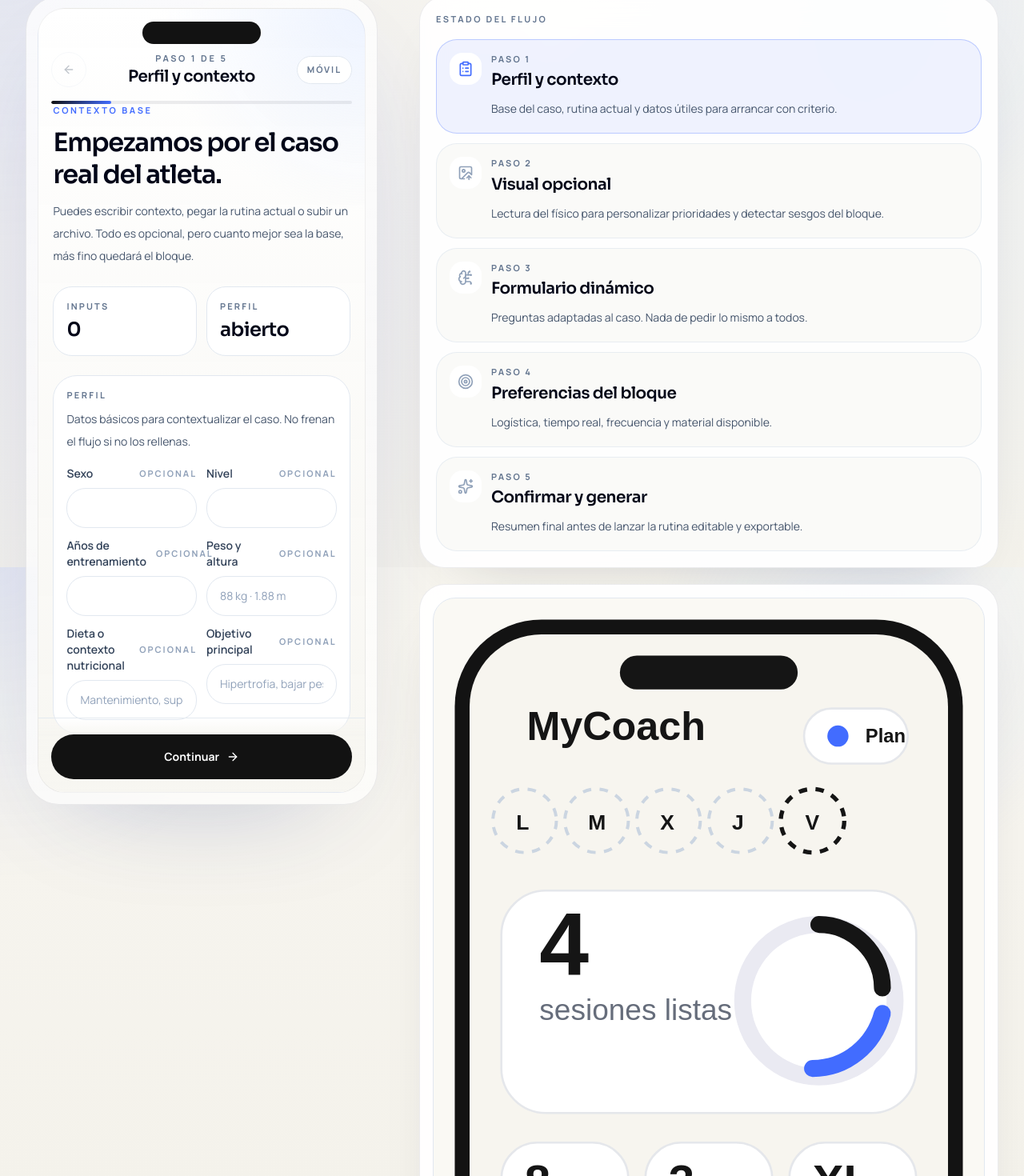
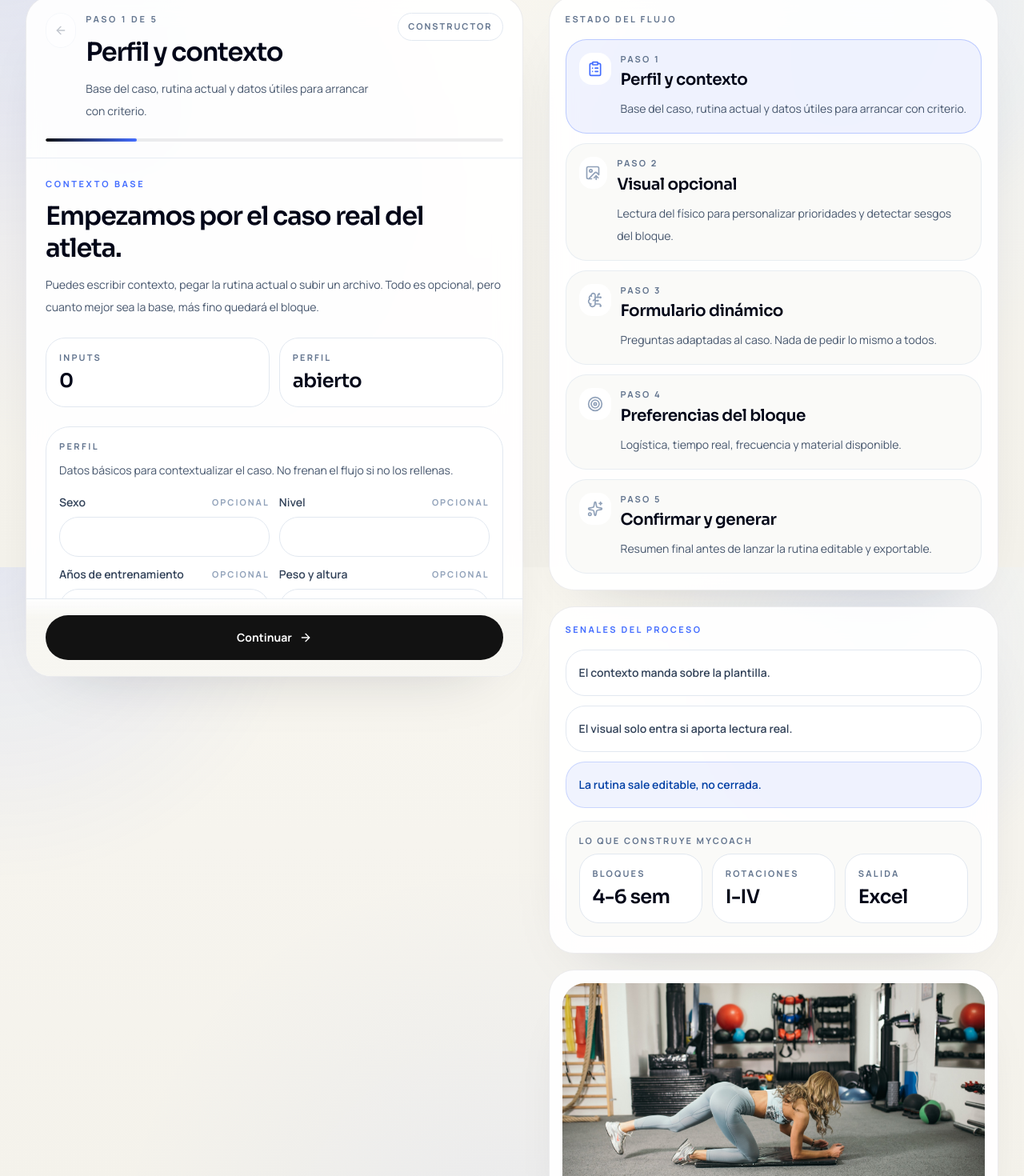
Before and after one commit to vicalbahaca/MyCoach, a Next.js app: page /plan in a window 1280 px wide. Shown: the part 91-1561 px from the top of the page at 80% size. Built offline with nearby package versions, Linux system fonts and the light colour scheme.

Commit message:
Remove generic phone mockups

```diff
--- a/src/components/landing-page.tsx
+++ b/src/components/landing-page.tsx
@@ -13,7 +13,7 @@ import {
   TableProperties,
 } from "lucide-react";
 
-import { generatedVisuals, landingPhotos } from "@/lib/visual-assets";
+import { landingPhotos } from "@/lib/visual-assets";
 
 const pillars = [
   {
@@ -129,28 +129,72 @@ export function LandingPage() {
                   src={landingPhotos[1].src}
                   width={1800}
                 />
+                <div className="absolute inset-0 bg-gradient-to-t from-[#1a1c1b]/18 via-transparent to-transparent" />
 
-                <div className="absolute -right-3 top-10 w-[48%] rounded-[2rem] border-[6px] border-[#5b6371] bg-[#1a1c1b] p-2 shadow-[0_20px_40px_-10px_rgba(26,28,27,0.06)] md:-right-8">
-                  <div className="overflow-hidden rounded-[1.5rem] bg-white">
-                    <Image
-                      alt="Interfaz móvil premium de MyCoach"
-                      className="h-full w-full object-cover"
-                      height={980}
-                      src={generatedVisuals.phoneHero}
-                      width={520}
-                    />
+                <div className="absolute -right-3 top-10 w-[54%] rounded-[2rem] border border-white/80 bg-[#f9f9f7]/92 p-5 shadow-[0_20px_40px_-10px_rgba(26,28,27,0.12)] backdrop-blur md:-right-8 md:p-6">
+                  <div className="mb-4 flex items-center justify-between gap-3">
+                    <div>
+                      <p className="text-[11px] font-extrabold uppercase tracking-[0.24em] text-[#0050cc]">
+                        Rutina lista
+                      </p>
+                      <h3 className="mt-2 font-display text-2xl font-bold tracking-[-0.04em] text-[#1b1b1b]">
+                        Bloque superior
+                      </h3>
+                    </div>
+                    <div className="rounded-full bg-[#eef3ff] px-3 py-2 text-[11px] font-bold uppercase tracking-[0.2em] text-[#003fa4]">
+                      Excel editable
+                    </div>
+                  </div>
+                  <div className="grid gap-3 sm:grid-cols-3">
+                    {[
+                      { label: "sesiones", value: "4" },
+                      { label: "focos", value: "3" },
+                      { label: "ajustes", value: "RIR" },
+                    ].map((item) => (
+                      <div className="rounded-[1.5rem] border border-slate-200 bg-white px-4 py-4" key={item.label}>
+                        <div className="font-display text-3xl font-extrabold tracking-[-0.05em] text-[#1b1b1b]">
+                          {item.value}
+                        </div>
+                        <div className="mt-1 text-xs font-semibold uppercase tracking-[0.18em] text-slate-500">
+                          {item.label}
+                        </div>
+                      </div>
+                    ))}
+                  </div>
+                  <div className="mt-4 rounded-[1.5rem] border border-slate-200 bg-white px-4 py-4">
+                    <div className="text-[11px] font-bold uppercase tracking-[0.2em] text-slate-500">
+                      Ultima accion
+                    </div>
+                    <p className="mt-2 text-sm leading-6 text-slate-700">
+                      Rutina exportada y lista para editar segun material, molestias o feedback.
+                    </p>
                   </div>
                 </div>
 
-                <div className="absolute -left-6 bottom-10 hidden w-[46%] rounded-[2rem] border-[6px] border-[#5b6371] bg-[#1a1c1b] p-2 shadow-[0_20px_40px_-10px_rgba(26,28,27,0.06)] md:block">
-                  <div className="overflow-hidden rounded-[1.5rem] bg-white">
-                    <Image
-                      alt="Visual de progreso y métricas de MyCoach"
-                      className="h-full w-full object-cover"
-                      height={980}
-                      src={generatedVisuals.phoneRoutine}
-                      width={520}
-                    />
+                <div className="absolute -left-6 bottom-10 hidden w-[48%] rounded-[2rem] border border-white/80 bg-white/94 p-5 shadow-[0_20px_40px_-10px_rgba(26,28,27,0.12)] backdrop-blur md:block">
+                  <div className="mb-4 flex items-center gap-3">
+                    <div className="flex h-12 w-12 items-center justify-center rounded-[1.25rem] bg-[#eef3ff] text-[#0050cc]">
+                      <LineChart className="h-6 w-6" />
+                    </div>
+                    <div>
+                      <p className="text-[11px] font-extrabold uppercase tracking-[0.22em] text-slate-500">
+                        Diagnostico
+                      </p>
+                      <h3 className="font-display text-xl font-bold tracking-[-0.04em] text-[#1b1b1b]">
+                        Lectura del caso
+                      </h3>
+                    </div>
+                  </div>
+                  <div className="space-y-3">
+                    <div className="rounded-full bg-[#f2f3f6] px-4 py-3 text-sm font-semibold text-slate-700">
+                      Pecho clavicular y dorsales como prioridad.
+                    </div>
+                    <div className="rounded-full bg-[#f2f3f6] px-4 py-3 text-sm font-semibold text-slate-700">
+                      Frecuencia 4 y control de fatiga como base.
+                    </div>
+                    <div className="rounded-full bg-[#eef3ff] px-4 py-3 text-sm font-semibold text-[#003fa4]">
+                      Cambios de ejercicio y exportacion sin rehacer el bloque.
+                    </div>
                   </div>
                 </div>
               </div>
--- a/src/components/routine-builder.tsx
+++ b/src/components/routine-builder.tsx
@@ -43,7 +43,6 @@ import type {
   RoutinePlan,
 } from "@/lib/types";
 import {
-  editorialMockups,
   generatedVisuals,
   getExerciseVisual,
   landingPhotos,
@@ -701,13 +700,11 @@ export function RoutineBuilder() {
           </div>
         ) : null}
 
-        <div className="grid gap-8 lg:grid-cols-[minmax(0,460px)_minmax(0,1fr)] lg:items-start">
-          <div className="mx-auto w-full max-w-[440px] lg:mx-0">
-            <div className="phone-shell">
-              <div className="phone-screen">
-                <div className="px-4 pt-4">
-                  <div className="phone-status" />
-                  <div className="mt-2 flex items-center justify-between gap-3">
+        <div className="grid gap-8 lg:grid-cols-[minmax(0,1.05fr)_minmax(340px,0.95fr)] lg:items-start">
+          <section className="soft-card overflow-hidden">
+            <div className="border-b border-slate-200/80 px-5 py-5 sm:px-6">
+              <div className="flex items-start justify-between gap-4">
+                <div className="flex items-start gap-3">
                   <button
                     className={`inline-flex h-11 w-11 items-center justify-center rounded-full border border-slate-200 bg-white text-slate-700 transition ${
                       step === 1 ? "pointer-events-none opacity-30" : "hover:border-[rgba(66,108,255,0.3)]"
@@ -717,24 +714,29 @@ export function RoutineBuilder() {
                   >
                     <ArrowLeft className="h-4 w-4" />
                   </button>
-                    <div className="text-center">
+                  <div>
                     <div className="text-[11px] font-bold uppercase tracking-[0.24em] text-slate-500">
                       Paso {step} de {STEP_META.length}
                     </div>
-                      <div className="font-display text-xl font-semibold tracking-tight text-slate-950">
+                    <div className="mt-2 font-display text-[2rem] font-semibold tracking-[-0.04em] text-slate-950">
                       {currentMeta.title}
                     </div>
-                    </div>
-                    <div className="rounded-full border border-slate-200 bg-white px-3 py-2 text-[11px] font-bold uppercase tracking-[0.18em] text-slate-500">
-                      móvil
-                    </div>
-                  </div>
-                  <div className="mt-4 progress-rail">
+                    <p className="mt-2 max-w-2xl text-sm leading-7 text-slate-600">
+                      {currentMeta.blurb}
+                    </p>
+                  </div>
+                </div>
+                <div className="hidden rounded-full border border-slate-200 bg-white px-3 py-2 text-[11px] font-bold uppercase tracking-[0.18em] text-slate-500 sm:block">
+                  Constructor
+                </div>
+              </div>
+              <div className="mt-5 progress-rail">
                 <div className="progress-fill" style={{ width: progressWidth }} />
               </div>
             </div>
 
-                <div className="phone-scroll thin-scrollbar pt-5">
+            <div className="thin-scrollbar max-h-[calc(100vh-250px)] overflow-y-auto px-5 py-6 sm:px-6">
+              <div className="space-y-6">
                   {step === 1 ? (
                     <div className="space-y-6">
                       <StepIntro
@@ -1018,15 +1020,54 @@ export function RoutineBuilder() {
                         text="En el siguiente paso MyCoach crea la rutina final, activa el workspace editable y deja el bloque listo para exportar a Excel."
                       />
 
-                      <div className="rounded-[30px] border border-slate-200 bg-white p-4">
-                        <div className="overflow-hidden rounded-[24px] border border-slate-200 bg-[#faf9f4]">
-                          <Image
-                            alt="Vista previa del resultado final de la rutina"
-                            className="h-auto w-full"
-                            height={980}
-                            src={generatedVisuals.phoneRoutine}
-                            width={520}
-                          />
+                      <div className="rounded-[30px] border border-slate-200 bg-white p-5">
+                        <div className="mb-4 flex items-center justify-between gap-3">
+                          <div>
+                            <div className="text-[11px] font-bold uppercase tracking-[0.2em] text-[var(--primary)]">
+                              Resultado esperado
+                            </div>
+                            <div className="mt-2 font-display text-2xl font-semibold tracking-[-0.04em] text-slate-950">
+                              Rutina editable y exportable
+                            </div>
+                          </div>
+                          <div className="rounded-full bg-[#eef3ff] px-3 py-2 text-[11px] font-bold uppercase tracking-[0.18em] text-[#003fa4]">
+                            Sin mockups
+                          </div>
+                        </div>
+                        <div className="grid gap-3 md:grid-cols-[1.1fr_0.9fr]">
+                          <div className="rounded-[24px] border border-slate-200 bg-[#fafaf8] p-4">
+                            <div className="mb-3 text-[11px] font-bold uppercase tracking-[0.2em] text-slate-500">
+                              Estructura
+                            </div>
+                            <div className="space-y-3">
+                              {["Dia 1 · Upper A", "Dia 2 · Lower A", "Dia 3 · Upper B"].map((item) => (
+                                <div
+                                  className="rounded-[18px] border border-slate-200 bg-white px-4 py-3 text-sm font-semibold text-slate-800"
+                                  key={item}
+                                >
+                                  {item}
+                                </div>
+                              ))}
+                            </div>
+                          </div>
+                          <div className="space-y-3">
+                            <div className="rounded-[24px] border border-slate-200 bg-white p-4">
+                              <div className="font-display text-4xl font-extrabold tracking-[-0.05em] text-slate-950">
+                                4
+                              </div>
+                              <div className="mt-1 text-xs font-semibold uppercase tracking-[0.18em] text-slate-500">
+                                sesiones listas
+                              </div>
+                            </div>
+                            <div className="rounded-[24px] border border-slate-200 bg-white p-4">
+                              <div className="text-[11px] font-bold uppercase tracking-[0.2em] text-slate-500">
+                                Incluye
+                              </div>
+                              <p className="mt-2 text-sm leading-6 text-slate-700">
+                                rotaciones, RIR, cambios de ejercicio, notas y exportacion a Excel.
+                              </p>
+                            </div>
+                          </div>
                         </div>
                       </div>
 
@@ -1081,9 +1122,10 @@ export function RoutineBuilder() {
                     </div>
                   ) : null}
                 </div>
-
-                <div className="absolute inset-x-0 bottom-0 border-t border-slate-200/90 bg-[linear-gradient(180deg,rgba(247,246,241,0),rgba(247,246,241,0.95)_24%,rgba(247,246,241,0.98)_100%)] px-4 pb-4 pt-5">
-                  <PhoneFooter
+              </div>
+
+            <div className="border-t border-slate-200/90 bg-[linear-gradient(180deg,rgba(247,246,241,0),rgba(247,246,241,0.92)_24%,rgba(247,246,241,0.98)_100%)] px-5 pb-5 pt-5 sm:px-6">
+              <BuilderFooter
                 backLabel={step > 1 ? "Atrás" : undefined}
                 nextDisabled={isAnalyzing || isGenerating}
                 nextIcon={
@@ -1118,9 +1160,7 @@ export function RoutineBuilder() {
                 }}
               />
             </div>
-              </div>
-            </div>
-          </div>
+          </section>
 
           <aside className="space-y-5 lg:sticky lg:top-6">
             <article className="soft-card p-5">
@@ -1172,15 +1212,37 @@ export function RoutineBuilder() {
               </div>
             </article>
 
-            <article className="soft-card overflow-hidden p-4">
-              <div className="overflow-hidden rounded-[28px] border border-slate-200 bg-[#faf9f4]">
-                <Image
-                  alt="Mockup editorial del producto MyCoach"
-                  className="h-auto w-full"
-                  height={980}
-                  src={editorialMockups[Math.min(step - 1, editorialMockups.length - 1)]}
-                  width={520}
-                />
+            <article className="soft-card p-5">
+              <div className="mb-4 text-[11px] font-bold uppercase tracking-[0.22em] text-[var(--primary)]">
+                Senales del proceso
+              </div>
+              <div className="grid gap-3">
+                {[
+                  "El contexto manda sobre la plantilla.",
+                  "El visual solo entra si aporta lectura real.",
+                  "La rutina sale editable, no cerrada.",
+                ].map((item, index) => (
+                  <div
+                    className={`rounded-[24px] border px-4 py-4 text-sm font-semibold leading-6 ${
+                      index === 2
+                        ? "border-[rgba(66,108,255,0.22)] bg-[rgba(66,108,255,0.08)] text-[#003fa4]"
+                        : "border-slate-200 bg-white text-slate-700"
+                    }`}
+                    key={item}
+                  >
+                    {item}
+                  </div>
+                ))}
+              </div>
+              <div className="mt-4 rounded-[24px] border border-slate-200 bg-[#fafaf8] p-4">
+                <div className="mb-2 text-[11px] font-bold uppercase tracking-[0.2em] text-slate-500">
+                  Lo que construye MyCoach
+                </div>
+                <div className="grid gap-3 sm:grid-cols-3">
+                  <MiniStat label="bloques" value="4-6 sem" />
+                  <MiniStat label="rotaciones" value="I-IV" />
+                  <MiniStat label="salida" value="Excel" />
+                </div>
               </div>
             </article>
 
@@ -1622,7 +1684,7 @@ function QuestionField({
   );
 }
 
-function PhoneFooter({
+function BuilderFooter({
   backLabel,
   nextLabel,
   onBack,
--- a/src/lib/visual-assets.ts
+++ b/src/lib/visual-assets.ts
@@ -4,9 +4,6 @@ export const generatedVisuals = {
   routineMachine: "/generated/routine-export-machine.svg",
   bodyScan: "/generated/body-scan-analysis.svg",
   mesocycleGraph: "/generated/mesocycle-progress.svg",
-  phoneHero: "/generated/phone-hero-overview.svg",
-  phoneOnboarding: "/generated/phone-onboarding.svg",
-  phoneRoutine: "/generated/phone-routine.svg",
   loader: "/generated/loader-orbit.svg",
 } as const;
 
@@ -38,12 +35,6 @@ export const landingPhotos = [
   photoLibrary.bodybuilder,
   photoLibrary.crossfit,
   photoLibrary.workoutRoom,
-] as const;
-
-export const editorialMockups = [
-  generatedVisuals.phoneHero,
-  generatedVisuals.phoneOnboarding,
-  generatedVisuals.phoneRoutine,
 ] as const;
 
 const exerciseMediaByPattern: Partial<
```
Lines whose indentation alone changed are shown as unchanged.
